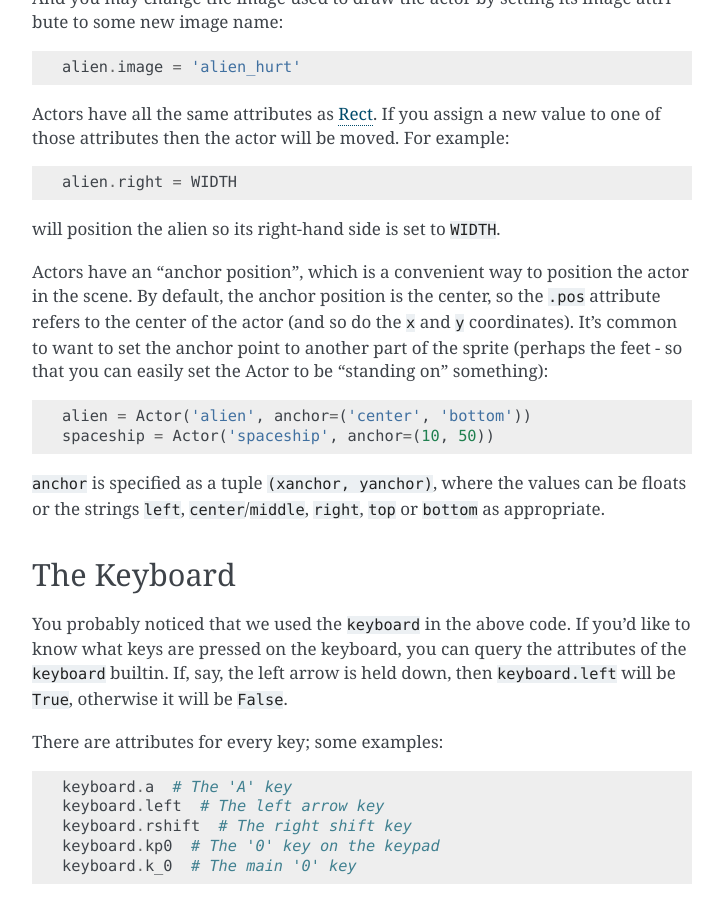
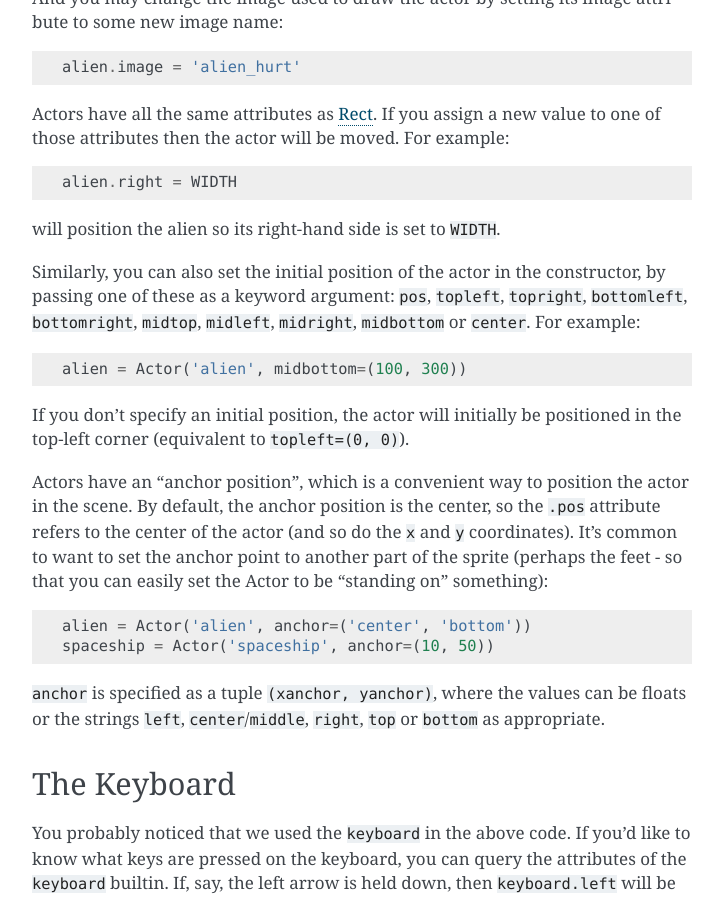
Before and after one commit to lordmauve/pgzero, a Sphinx documentation site: the page built from doc/builtins.rst, in a window 1280 px wide and 900 px high, scrolled down 8603 px. Shown: the whole window, without its empty margins (388-1111 px from the left). Built offline with Sphinx 7.4.7, drawn with Linux system fonts in a browser that asks for light colours.

Commit message:
Document new keyword arguments for positioning Actor in constructor

```diff
--- a/doc/builtins.rst
+++ b/doc/builtins.rst
@@ -463,6 +463,16 @@ example::
 
 will position the alien so its right-hand side is set to ``WIDTH``.
 
+Similarly, you can also set the initial position of the actor in the
+constructor, by passing one of these as a keyword argument: ``pos``,
+``topleft``, ``topright``, ``bottomleft``, ``bottomright``, ``midtop``,
+``midleft``, ``midright``, ``midbottom`` or ``center``. For example::
+
+    alien = Actor('alien', midbottom=(100, 300))
+
+If you don't specify an initial position, the actor will initially be
+positioned in the top-left corner (equivalent to ``topleft=(0, 0)``).
+
 Actors have an "anchor position", which is a convenient way to position the
 actor in the scene. By default, the anchor position is the center, so the
 ``.pos`` attribute refers to the center of the actor (and so do the ``x`` and
```
